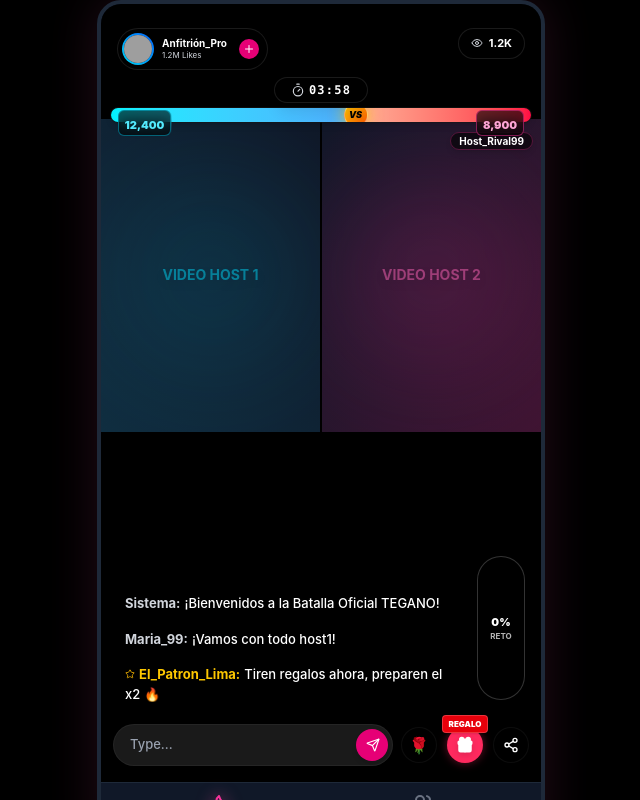
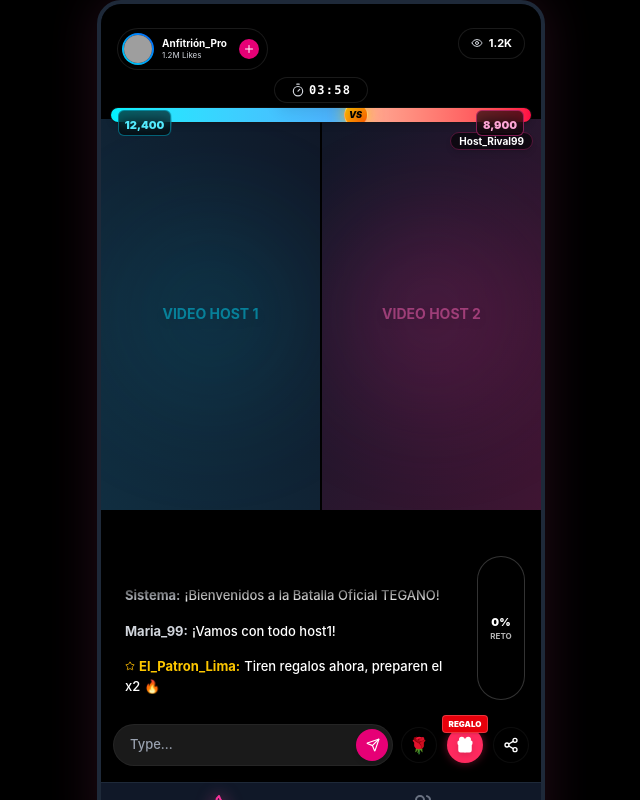
Before and after one commit to Thonny27/TiktokBatallas, a React (Vite) app: page / in a window 1280 px wide. Both pictures are taken after a click on the button "Test: Host". Shown: the whole page, without its empty margins (319-959 px from the left). Built offline with nearby package versions, Linux system fonts and the light colour scheme; grey boxes are pictures that could not be loaded.

Commit message:
correccion de tamaño de pantalla y chat deslizante

```diff
--- a/src/App.jsx
+++ b/src/App.jsx
@@ -101,7 +101,7 @@ export default function App() {
             type: isVip ? 'vip' : 'normal',
             artifact: fakeArtifact
           }];
-          return newMsgs.slice(-15); // Mantener solo los últimos 15
+          return newMsgs.slice(-50); // Mantener un historial de 50 para poder scrollear
         });
       }
     }, 1000);
@@ -163,7 +163,7 @@ export default function App() {
       text,
       type: userRole === 'mvp' ? 'vip' : 'normal',
       artifact
-    }].slice(-15));
+    }].slice(-50));
   };
 
   const handleAddScore = (amount) => {
--- a/src/components/Arena/ArenaScreen.jsx
+++ b/src/components/Arena/ArenaScreen.jsx
@@ -105,7 +105,7 @@ export default function ArenaScreen({
           </div>
 
           {/* 3. VIDEOS (Mitad de pantalla en PK Mode, espaciados para no tapar header/pkbar) */}
-          <div className="flex w-full h-[55%] shrink-0 pointer-events-none relative z-20 pt-[115px]">
+          <div className="flex w-full h-[65%] shrink-0 pointer-events-none relative z-20 pt-[115px]">
             <div className="w-1/2 relative bg-gray-900 border-r border-black flex flex-col items-center justify-center overflow-hidden">
               <div className="absolute inset-0 bg-gradient-to-tr from-cyan-900/40 to-transparent"></div>
               <div className="w-48 h-48 rounded-full bg-cyan-500/20 blur-3xl absolute animate-[pulse_4s_ease-in-out_infinite]"></div>
@@ -278,6 +278,21 @@ export default function ArenaScreen({
 
         <GiftOverlay isGiantGiftActive={isGiantGiftActive} smallGifts={smallGifts} />
 
+        <AnimatePresence>
+          {isSnipeTime && isBattleActive && (
+            <motion.div
+              initial={{ opacity: 0, scale: 0.8 }}
+              animate={{ opacity: 1, scale: 1 }}
+              exit={{ opacity: 0 }}
+              className="w-full flex justify-center mb-2 shrink-0 pointer-events-none z-50"
+            >
+              <div className="bg-gradient-to-r from-red-600 via-pink-600 to-yellow-500 text-white font-black italic px-4 py-1 rounded-full border border-yellow-300 shadow-[0_0_20px_rgba(250,204,21,0.6)] text-sm flex items-center animate-pulse">
+                <AlertTriangle size={16} className="mr-1" /> ¡x2 PUNTOS!
+              </div>
+            </motion.div>
+          )}
+        </AnimatePresence>
+
         {/* Chat Component (Ahora dinámico) */}
         <div className="w-full px-4 mb-2 flex-1 flex flex-col justify-end min-h-0 overflow-hidden relative">
 
@@ -338,20 +353,7 @@ export default function ArenaScreen({
             ) : null}
           </div>
 
-          <AnimatePresence>
-            {isSnipeTime && isBattleActive && (
-              <motion.div
-                initial={{ opacity: 0, scale: 0.8 }}
-                animate={{ opacity: 1, scale: 1 }}
-                exit={{ opacity: 0 }}
-                className="w-full flex justify-center mb-2"
-              >
-                <div className="bg-gradient-to-r from-red-600 via-pink-600 to-yellow-500 text-white font-black italic px-4 py-1 rounded-full border border-yellow-300 shadow-[0_0_20px_rgba(250,204,21,0.6)] text-sm flex items-center animate-pulse">
-                  <AlertTriangle size={16} className="mr-1" /> ¡x2 PUNTOS!
-                </div>
-              </motion.div>
-            )}
-          </AnimatePresence>
+
           <Chat messages={chatMessages} userRole={userRole} isBattleActive={isBattleActive} />
         </div>
 
--- a/src/components/Arena/Chat.jsx
+++ b/src/components/Arena/Chat.jsx
@@ -10,15 +10,19 @@ export default function Chat({ messages, userRole, isBattleActive }) {
   }, [messages]);
 
   return (
-    <div className="w-full relative pointer-events-none">
+    <div className="w-full relative pointer-events-auto flex flex-col justify-end">
       {/* Fondo difuminado detrás del chat solo en Modo Solo */}
       {!isBattleActive && (
         <div className="absolute inset-0 bg-gradient-to-t from-black/50 via-black/20 to-transparent w-3/4 -left-4 mask-image-to-top pointer-events-none"></div>
       )}
 
       {/* Lista de Mensajes Flotantes */}
-      <div className="flex-1 w-full h-full space-y-2 flex flex-col justify-end overflow-hidden mb-2 relative z-10">
-        <AnimatePresence>
+      <div
+        className="w-full max-h-[160px] overflow-y-auto no-scrollbar relative z-10 flex flex-col"
+        style={{ WebkitMaskImage: 'linear-gradient(to bottom, transparent 0%, black 15%)' }}
+      >
+        <div className="mt-auto flex flex-col space-y-2 pb-2">
+          <AnimatePresence initial={false}>
             {messages.map(msg => (
               <motion.div
                 key={msg.id}
@@ -54,5 +58,6 @@ export default function Chat({ messages, userRole, isBattleActive }) {
           <div ref={chatEndRef} />
         </div>
       </div>
+    </div>
   );
 }
```
Lines whose indentation alone changed are shown as unchanged.
